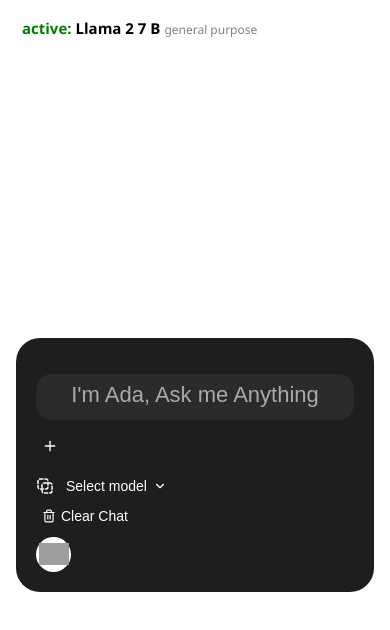
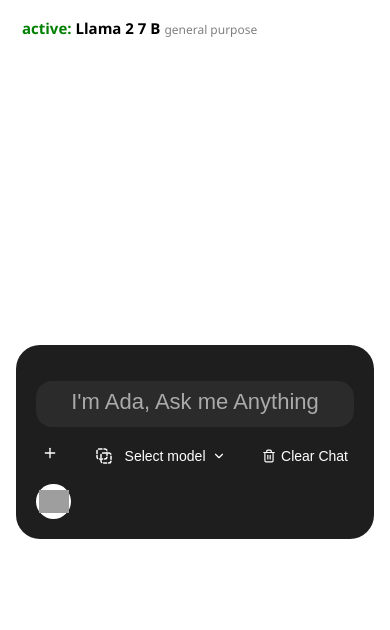
Before and after one commit to phani-tmp/Adabot, a React (Create React App) app in the folder ada-chat-ui/: page / in a window 390 px wide. Shown: the top 630 px of the page. Built offline with nearby package versions, Linux system fonts and the light colour scheme; grey boxes are pictures that could not be loaded; the HTML template or start-up script is replaced by a standard one.

Commit message:
fourth commit

```diff
--- a/ada-chat-ui/src/AdaChatUI.css
+++ b/ada-chat-ui/src/AdaChatUI.css
@@ -799,13 +799,18 @@ body, html {
   position: relative;
   overflow: hidden;
   margin-top: 100px;
-  margin-bottom: 15px;
+  margin-bottom: 60px;
 }
 
   .chat-actions {
-    flex-direction: column;
-    align-items: flex-start;
-  }
+  display: flex;
+  align-items: center;
+  justify-content: space-between;
+  flex-wrap: wrap;
+  gap: 12px;
+  position: relative;
+  z-index: 2;
+}
 
   .dropdown-content {
     min-width: 160px;
```
